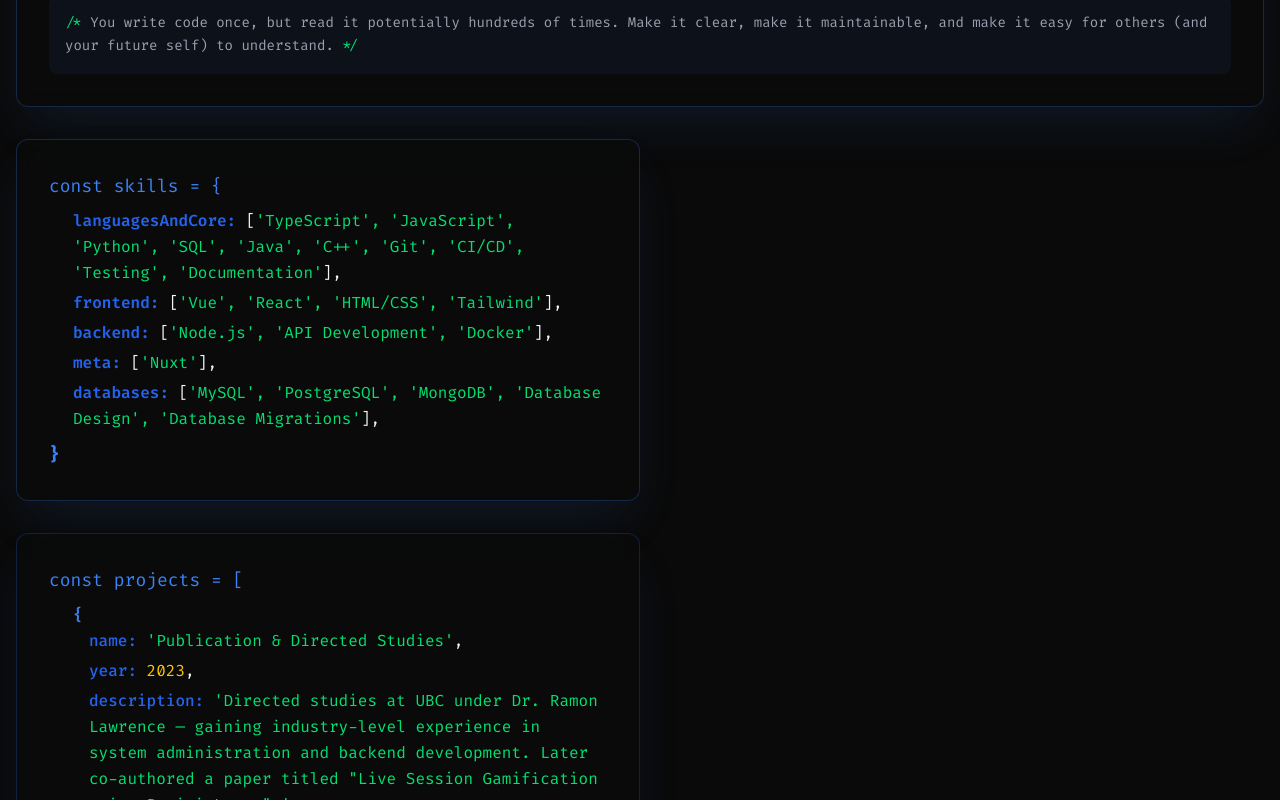
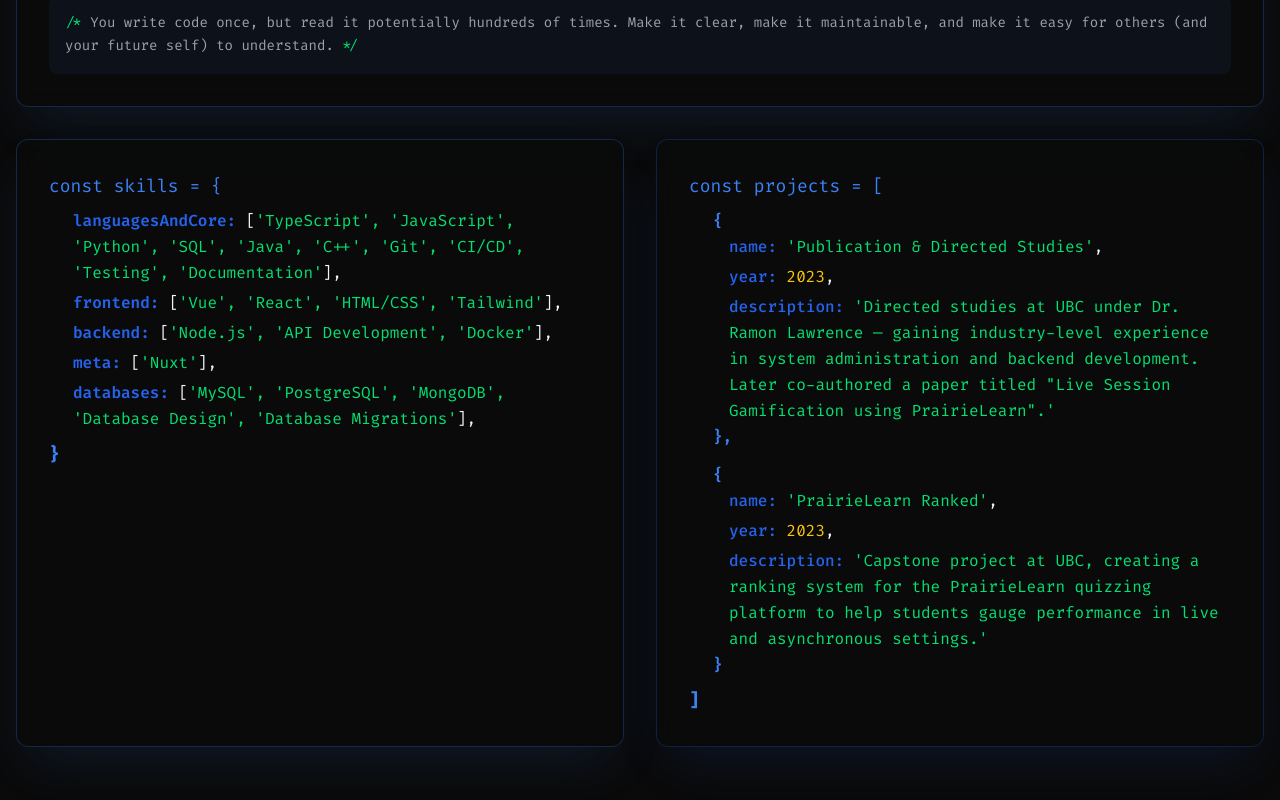
Before and after one commit to LouisLP/persona-portfolio, a Vue app: page /developer in a window 1280 px wide. Shown: the part 2060-2860 px from the top of the page. Built offline with nearby package versions, Linux system fonts and the light colour scheme.

Commit message:
Adjusting layout to put skills and projects in it's own side-by-side section

```diff
--- a/src/components/Developer/CodeBlocks.vue
+++ b/src/components/Developer/CodeBlocks.vue
@@ -78,9 +78,11 @@ const projects = [
       </div>
     </section>
 
+    <!-- Skills & Projects Grid -->
+    <div class="grid grid-cols-1 lg:grid-cols-2 gap-8">
       <!-- Skills Code Block -->
       <div
-      class="font-developer w-full max-w-2xl rounded-xl border p-8 shadow-2xl backdrop-blur-sm lg:w-1/2"
+        class="font-developer w-full rounded-xl border p-8 shadow-2xl backdrop-blur-sm"
         :style="{
           borderColor: `${personaStore.theme.primary}40`,
           backgroundColor: `${personaStore.theme.background}CC`,
@@ -107,7 +109,7 @@ const projects = [
 
       <!-- Projects Code Block -->
       <div
-      class="font-developer hover:shadow-3xl w-full max-w-2xl rounded-xl border p-8 shadow-2xl backdrop-blur-sm transition-all duration-300 lg:w-1/2"
+        class="font-developer hover:shadow-3xl w-full rounded-xl border p-8 shadow-2xl backdrop-blur-sm transition-all duration-300"
         :style="{
           borderColor: `${personaStore.theme.secondary}40`,
           backgroundColor: `${personaStore.theme.background}CC`,
@@ -149,4 +151,5 @@ const projects = [
         </div>
       </div>
     </div>
+  </div>
 </template>
```
Lines whose indentation alone changed are shown as unchanged.
